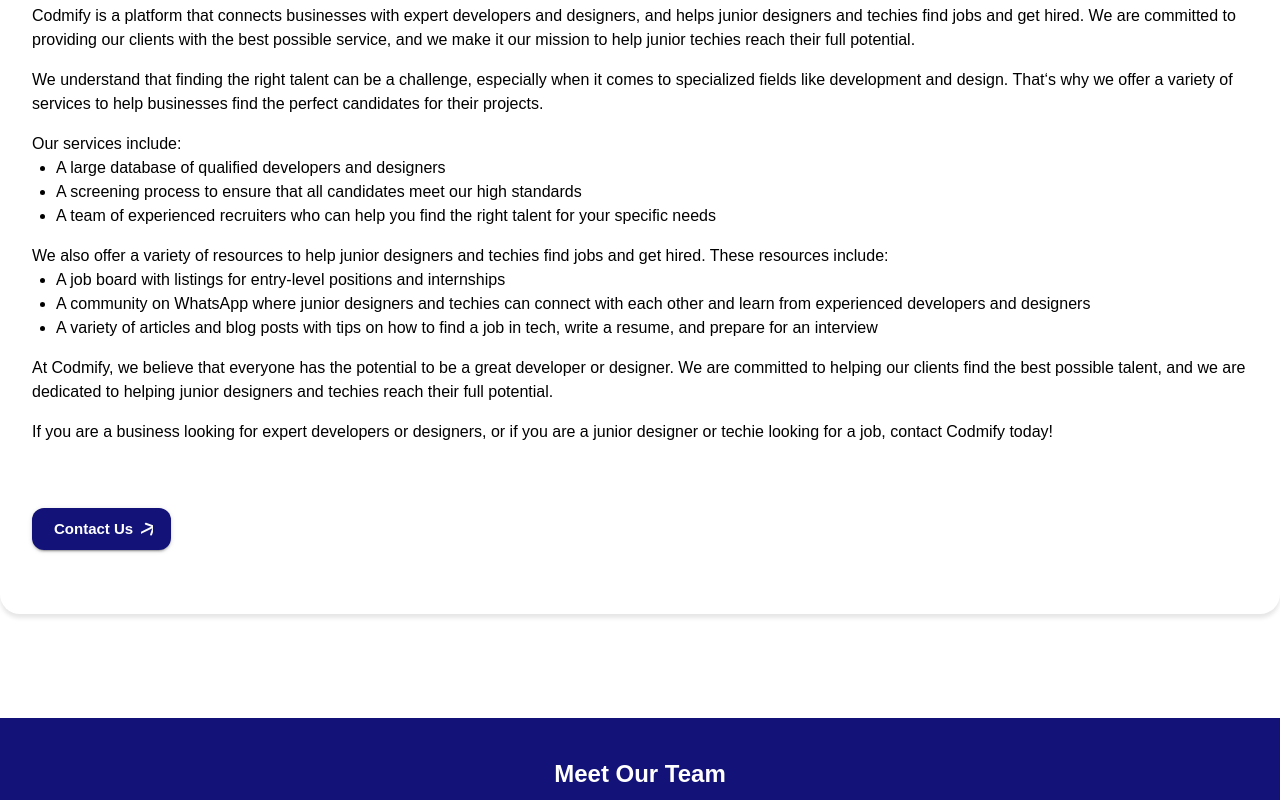
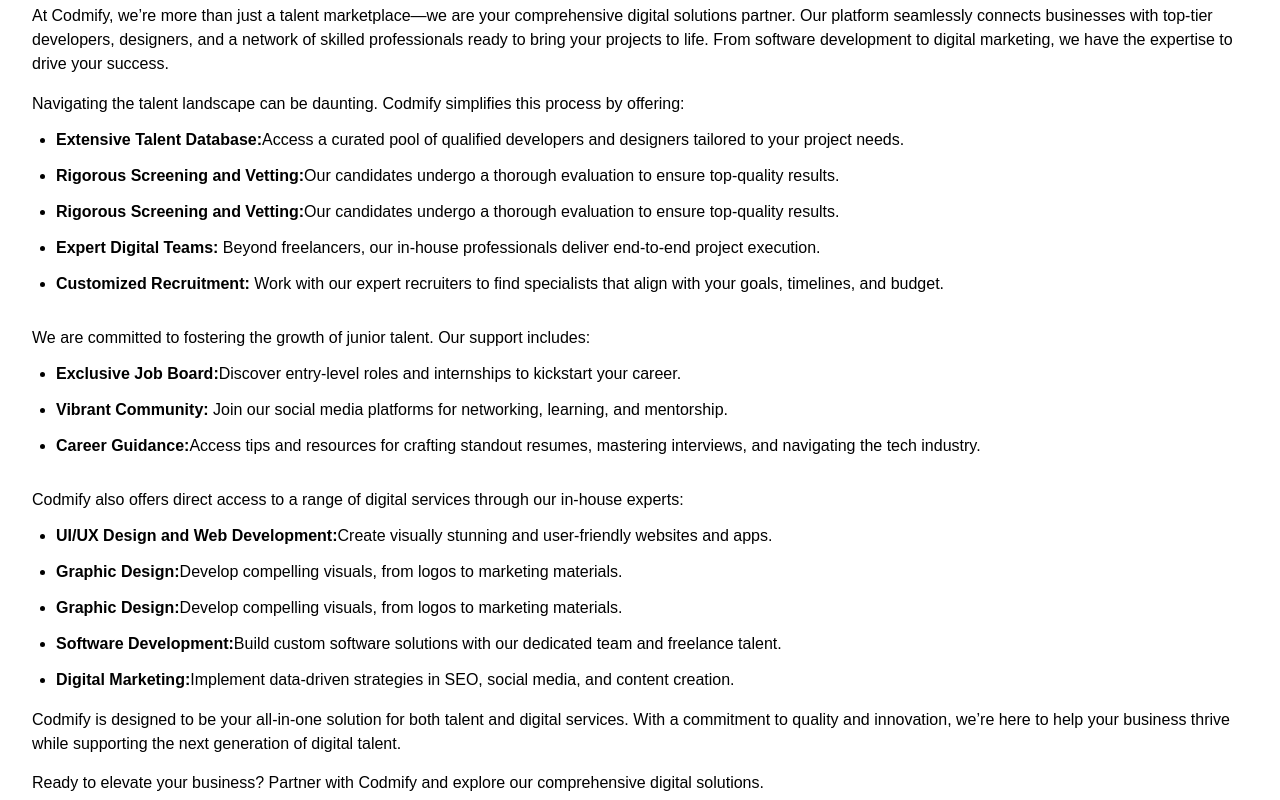
Before and after one commit to Codmify/codmify-main-website, a Next.js app: page /about-us in a window 1280 px wide. Shown: the part 460-1260 px from the top of the page. Built offline with nearby package versions, Linux system fonts and the light colour scheme; a web font is replaced by a local one.

Commit message:
chore: set up the env file, also update teh about us content.

```diff
--- a/src/app/about-us/content.tsx
+++ b/src/app/about-us/content.tsx
@@ -1,70 +1,133 @@
 import { Box, Button, Stack, Typography } from "@mui/material";
 import Image from "next/image";
 import React from "react";
+
+const solutions = [
+  {
+    title: "Extensive Talent Database",
+    desc: "Access a curated pool of qualified developers and designers tailored to your project needs.",
+  },
+  {
+    title: "Rigorous Screening and Vetting",
+    desc: "Our candidates undergo a thorough evaluation to ensure top-quality results.",
+  },
+  {
+    title: "Rigorous Screening and Vetting",
+    desc: "Our candidates undergo a thorough evaluation to ensure top-quality results.",
+  },
+  {
+    title: "Expert Digital Teams",
+    desc: " Beyond freelancers, our in-house professionals deliver end-to-end project execution.",
+  },
+  {
+    title: "Customized Recruitment",
+    desc: " Work with our expert recruiters to find specialists that align with your goals, timelines, and budget.",
+  },
+];
+const supports = [
+  {
+    title: "Exclusive Job Board",
+    desc: "Discover entry-level roles and internships to kickstart your career.",
+  },
+  {
+    title: "Vibrant Community",
+    desc: " Join our social media platforms for networking, learning, and mentorship.",
+  },
+  {
+    title: "Career Guidance",
+    desc: "Access tips and resources for crafting standout resumes, mastering interviews, and navigating the tech industry.",
+  },
+];
+const services = [
+  {
+    title: "UI/UX Design and Web Development",
+    desc: "Create visually stunning and user-friendly websites and apps.",
+  },
+  {
+    title: "Graphic Design",
+    desc: "Develop compelling visuals, from logos to marketing materials.",
+  },
+  {
+    title: "Graphic Design",
+    desc: "Develop compelling visuals, from logos to marketing materials.",
+  },
+  {
+    title: "Software Development",
+    desc: "Build custom software solutions with our dedicated team and freelance talent.",
+  },
+  {
+    title: "Digital Marketing",
+    desc: "Implement data-driven strategies in SEO, social media, and content creation.",
+  },
+];
 
 export default function Content() {
   return (
     <Stack spacing={2}>
       <Typography>
-        Codmify is a platform that connects businesses with expert developers
-        and designers, and helps junior designers and techies find jobs and get
-        hired. We are committed to providing our clients with the best possible
-        service, and we make it our mission to help junior techies reach their
-        full potential.
+        At Codmify, we’re more than just a talent marketplace—we are your
+        comprehensive digital solutions partner. Our platform seamlessly
+        connects businesses with top-tier developers, designers, and a network
+        of skilled professionals ready to bring your projects to life. From
+        software development to digital marketing, we have the expertise to
+        drive your success.
       </Typography>
+      <Stack gap="30px">
+        <Box>
           <Typography>
-        We understand that finding the right talent can be a challenge,
-        especially when it comes to specialized fields like development and
-        design. That&lsquo;s why we offer a variety of services to help
-        businesses find the perfect candidates for their projects.
+            Navigating the talent landscape can be daunting. Codmify simplifies
+            this process by offering:
           </Typography>
-      <Box>
-        <Typography>Our services include:</Typography>
           <Box component={"ul"} pl={3}>
-          <Typography component={"li"}>
-            A large database of qualified developers and designers
+            {solutions.map((cnt) => (
+              <Typography component={"li"} key={cnt.title} sx={{ mt: "12px" }}>
+                <span style={{ fontWeight: 600 }}>{`${cnt.title}:`}</span>
+                {cnt.desc}
               </Typography>
-          <Typography component={"li"}>
-            A screening process to ensure that all candidates meet our high
-            standards
-          </Typography>
-          <Typography component={"li"}>
-            A team of experienced recruiters who can help you find the right
-            talent for your specific needs
-          </Typography>
+            ))}
           </Box>
         </Box>
         <Box>
           <Typography>
-          We also offer a variety of resources to help junior designers and
-          techies find jobs and get hired. These resources include:
+            We are committed to fostering the growth of junior talent. Our
+            support includes:
           </Typography>
           <Box component={"ul"} pl={3}>
-          <Typography component={"li"}>
-            A job board with listings for entry-level positions and internships
+            {supports.map((cnt) => (
+              <Typography component={"li"} key={cnt.title} sx={{ mt: "12px" }}>
+                <span style={{ fontWeight: 600 }}>{`${cnt.title}:`}</span>
+                {cnt.desc}
               </Typography>
-          <Typography component={"li"}>
-            A community on WhatsApp where junior designers and techies can
-            connect with each other and learn from experienced developers and
-            designers
+            ))}
+          </Box>
+        </Box>
+        <Box>
+          <Typography>
+            Codmify also offers direct access to a range of digital services
+            through our in-house experts:
           </Typography>
-          <Typography component={"li"}>
-            A variety of articles and blog posts with tips on how to find a job
-            in tech, write a resume, and prepare for an interview
+          <Box component={"ul"} pl={3}>
+            {services.map((cnt) => (
+              <Typography component={"li"} key={cnt.title} sx={{ mt: "12px" }}>
+                <span style={{ fontWeight: 600 }}>{`${cnt.title}:`}</span>
+                {cnt.desc}
+              </Typography>
+            ))}
+          </Box>
+        </Box>
+      </Stack>
+      <Box mt={'30px'}>
+      <Typography>
+        Codmify is designed to be your all-in-one solution for both talent and
+        digital services. With a commitment to quality and innovation, we’re
+        here to help your business thrive while supporting the next generation
+        of digital talent.
+      </Typography>
+      <Typography mt="15px">
+        Ready to elevate your business? Partner with Codmify and explore our
+        comprehensive digital solutions.
       </Typography>
       </Box>
-      </Box>
-      <Typography>
-        At Codmify, we believe that everyone has the potential to be a great
-        developer or designer. We are committed to helping our clients find the
-        best possible talent, and we are dedicated to helping junior designers
-        and techies reach their full potential.
-      </Typography>
-      <Typography>
-        If you are a business looking for expert developers or designers, or if
-        you are a junior designer or techie looking for a job, contact Codmify
-        today!
-      </Typography>
       <Box py={2} />
       <Button
         size="large"
```
Also changed, not shown: 2 other files (tests, documents, lock files or other folders). Lines whose indentation alone changed are shown as unchanged.
